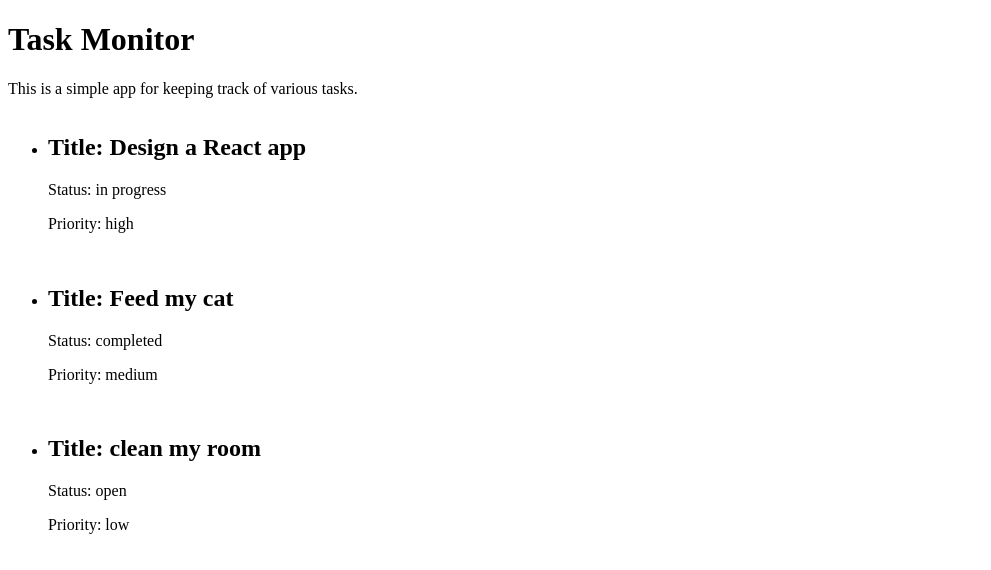
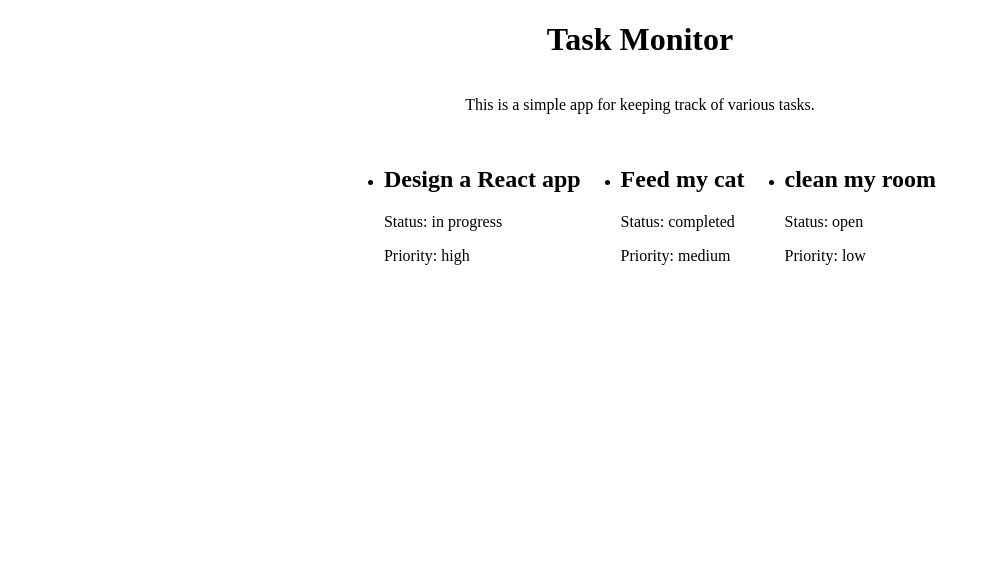
Before and after one commit to szymon-malinowski/status-monitor, a React (Vite) app: page / in a window 1280 px wide. Shown: the top 570 px of the page, without its empty margins (0-991 px from the left). Built offline with nearby package versions, Linux system fonts and the light colour scheme.

Commit message:
style: update App.jsx and TaskCard component for improved layout and readability

```diff
--- a/src/App.css
+++ b/src/App.css
@@ -3,8 +3,8 @@
   box-sizing: border-box;
 }
 
-ul {
-  display: flex;
+h1 {
+  text-align: center;
 }
 
 .wrapper {
--- a/src/App.jsx
+++ b/src/App.jsx
@@ -20,10 +20,10 @@ function App() {
         <h1>Task Monitor</h1>
       </header>
       <main>
-        <div>
+        <div className="wrapper">
           <p>This is a simple app for keeping track of various tasks.</p>
         </div>
-        <div>
+        <div className="wrapper">
           {tasks.map((task) => (
             <ul key={task.id}>
               <li>
--- a/src/components/task.card.jsx
+++ b/src/components/task.card.jsx
@@ -1,7 +1,7 @@
 export default function TaskCard({ title, status, priority }) {
   return (
     <>
-      <h2>Title: {title}</h2>
+      <h2>{title}</h2>
       <p>Status: {status}</p>
       <p>Priority: {priority}</p>
     </>
```
